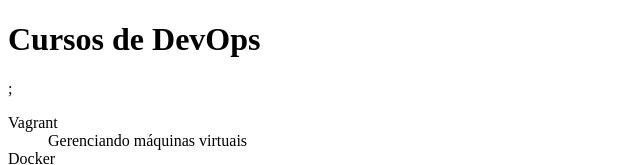
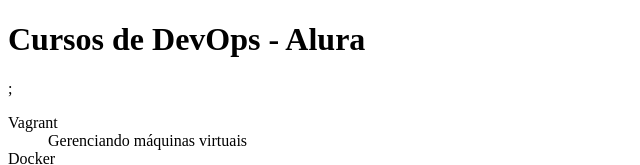
Before and after one commit to neimarcos/alura-git, a plain HTML site: page index.html in a window 1280 px wide. Shown: the top 165 px of the page, without its empty margins (0-640 px from the left). Drawn offline with Linux system fonts and the light colour scheme.

Commit message:
Título adicionado

```diff
--- a/index.html
+++ b/index.html
@@ -5,7 +5,7 @@
     <title>Cursos da Alura - Branch</title>
 </head>
 <body>
-  <h1>Cursos de DevOps</h1>;
+  <h1>Cursos de DevOps - Alura</h1>;
   <dl>
     <dt>Vagrant</dt>
     <dd>Gerenciando máquinas virtuais</dd>
```
